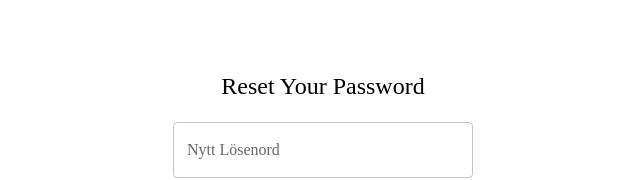
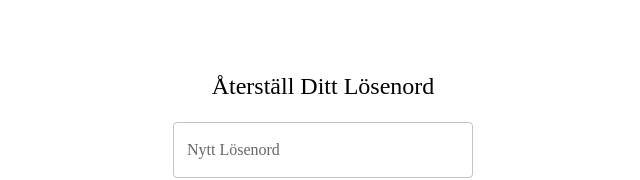
Before and after one commit to slidecart/G19SmartCalender, a React (Create React App) app in the folder frontend/: page /reset-password in a window 1280 px wide. Shown: the part 256-436 px from the top of the page, without its empty margins (317-957 px from the left). Built offline with nearby package versions, Linux system fonts and the light colour scheme; no server answers.

Commit message:
Translate "Reset Your Password" text to Swedish in ResetPassword component

```diff
--- a/frontend/src/scenes/ResetPassword.jsx
+++ b/frontend/src/scenes/ResetPassword.jsx
@@ -54,7 +54,7 @@ function ResetPassword() {
                 SmartCalendar
             </Typography>
             <Box sx={{ flex: 1, display: "flex", flexDirection: "column", justifyContent: "center", alignItems: "center" }}>
-                <Typography variant="h5">Reset Your Password</Typography>
+                <Typography variant="h5">Återställ Ditt Lösenord</Typography>
                 <Box component="div" sx={{ width: "300px", mt: 2 }}>
                     <TextField
                         label="Nytt Lösenord"
```
